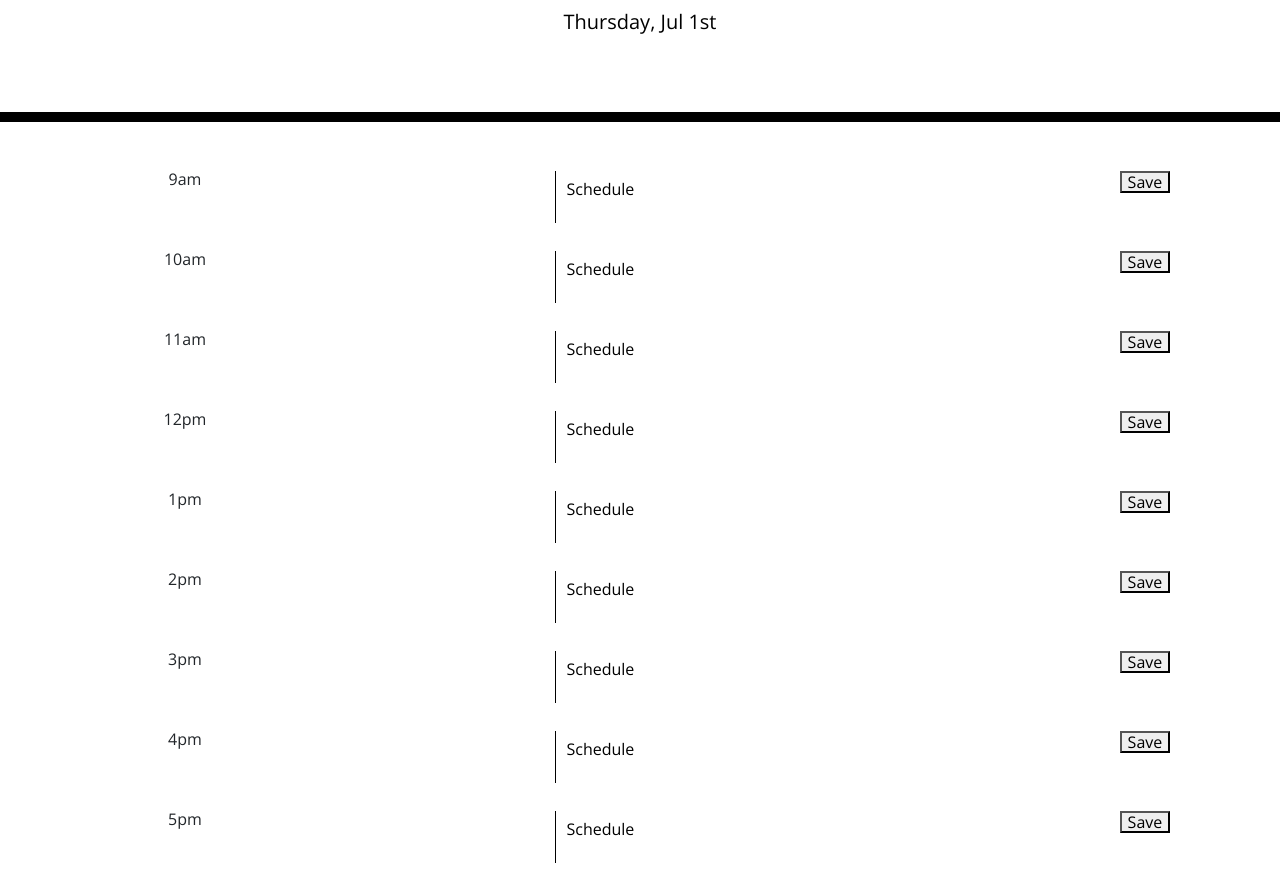
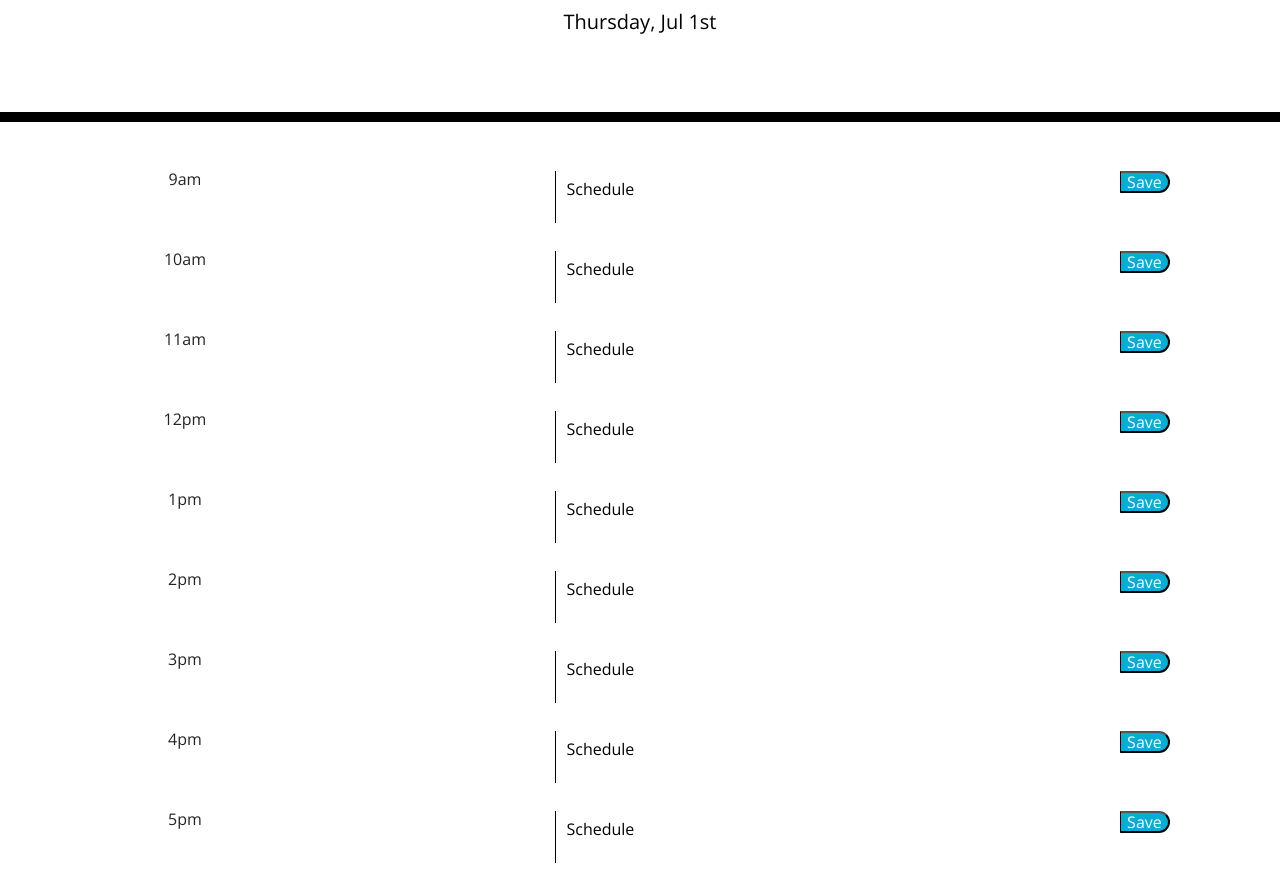
Before and after one commit to JessGiannini/YourPersonalDayPlanner, a plain HTML site: page index.html in a window 1280 px wide. Shown: the part 182-1066 px from the top of the page. Drawn offline with nearby package versions, Linux system fonts and the light colour scheme.

Commit message:
trying to figure out local storage

```diff
--- a/index.html
+++ b/index.html
@@ -38,7 +38,7 @@
             <textarea>Schedule</textarea>
           </div>
           <div class="col-3">
-            <button>Save</button>
+            <button class = "saveBtn">Save</button>
           </div>
         </div>
         <div class="row workHour" id = "hour10">
@@ -49,7 +49,7 @@
             <textarea>Schedule</textarea>
           </div>
           <div class="col-3" id="lock">
-            <button>Save</button>
+            <button class = "saveBtn">Save</button>
           </div>
         </div>
         <div class="row workHour">
@@ -60,7 +60,7 @@
             <textarea>Schedule</textarea>
           </div>
           <div class="col-3" id="lock">
-            <button>Save</button>
+            <button class = "saveBtn">Save</button>
           </div>
         </div>
         <div class="row workHour">
@@ -71,7 +71,7 @@
             <textarea>Schedule</textarea>
           </div>
           <div class="col-3" id="lock">
-            <button>Save</button>
+            <button class = "saveBtn">Save</button>
           </div>
         </div>
         <div class="row workHour">
@@ -82,7 +82,7 @@
             <textarea>Schedule</textarea>
           </div>
           <div class="col-3" id="lock">
-            <button>Save</button>
+            <button class = "saveBtn">Save</button>
           </div>
         </div>
         <div class="row workHour">
@@ -93,7 +93,7 @@
             <textarea>Schedule</textarea>
           </div>
           <div class="col-3" id="lock">
-            <button>Save</button>
+            <button class = "saveBtn">Save</button>
           </div>
         </div>
         <div class="row workHour">
@@ -104,7 +104,7 @@
             <textarea>Schedule</textarea>
           </div>
           <div class="col-3" id="lock">
-            <button>Save</button>
+            <button class = "saveBtn">Save</button>
           </div>
         </div>
         <div class="row workHour">
@@ -115,7 +115,7 @@
             <textarea>Schedule</textarea>
           </div>
           <div class="col-3" id="lock">
-            <button>Save</button>
+            <button class = "saveBtn">Save</button>
           </div>
         </div>
         <div class="row workHour">
@@ -126,7 +126,7 @@
             <textarea>Schedule</textarea>
           </div>
           <div class="col-3" id="lock">
-            <button>Save</button>
+            <button class = "saveBtn">Save</button>
           </div>
 
 
--- a/style.js
+++ b/style.js
@@ -1,18 +1,27 @@
 var timeEl = document.getElementById("#time");
 var scheduleEl = document.getElementById("#schedule");
 var lockEl = document.getElementById("#lock");
-// var todayEl = document.getElementById("#currentDay");
+var saveBtn = document.getElementById("#saveBtn");
 
 var schedule = $("textarea");
 console.log(schedule);
 
-var scheduleArray = Array.from(schedule);
-console.log(scheduleArray);
+// tutor suggested making schedule into an array to use for storing user input
+//var scheduleArray = Array.from(schedule);
+//console.log(scheduleArray);
 
 var currentHour = moment().hour;
 var today = moment();
 $("#currentDay").text(today.format("dddd, MMM Do"));
 
-//timeEl = today;
-console.log("date in header: " + timeEl);
 console.log("today's date" + today);
+
+//TODO: create a way to check if current time is present time, past time, or future time.
+
+//TODO: save button index to lock it and creat hover
+//saveBtn.addEventListener("click", localStorage.setItem("schedule", "textarea"));
+saveBtn.addEventListener("storage", () => {
+  // When local storage changes, dump the list to
+  // the console.
+  console.log(JSON.parse(window.localStorage.getItem("textarea")));
+});
```
